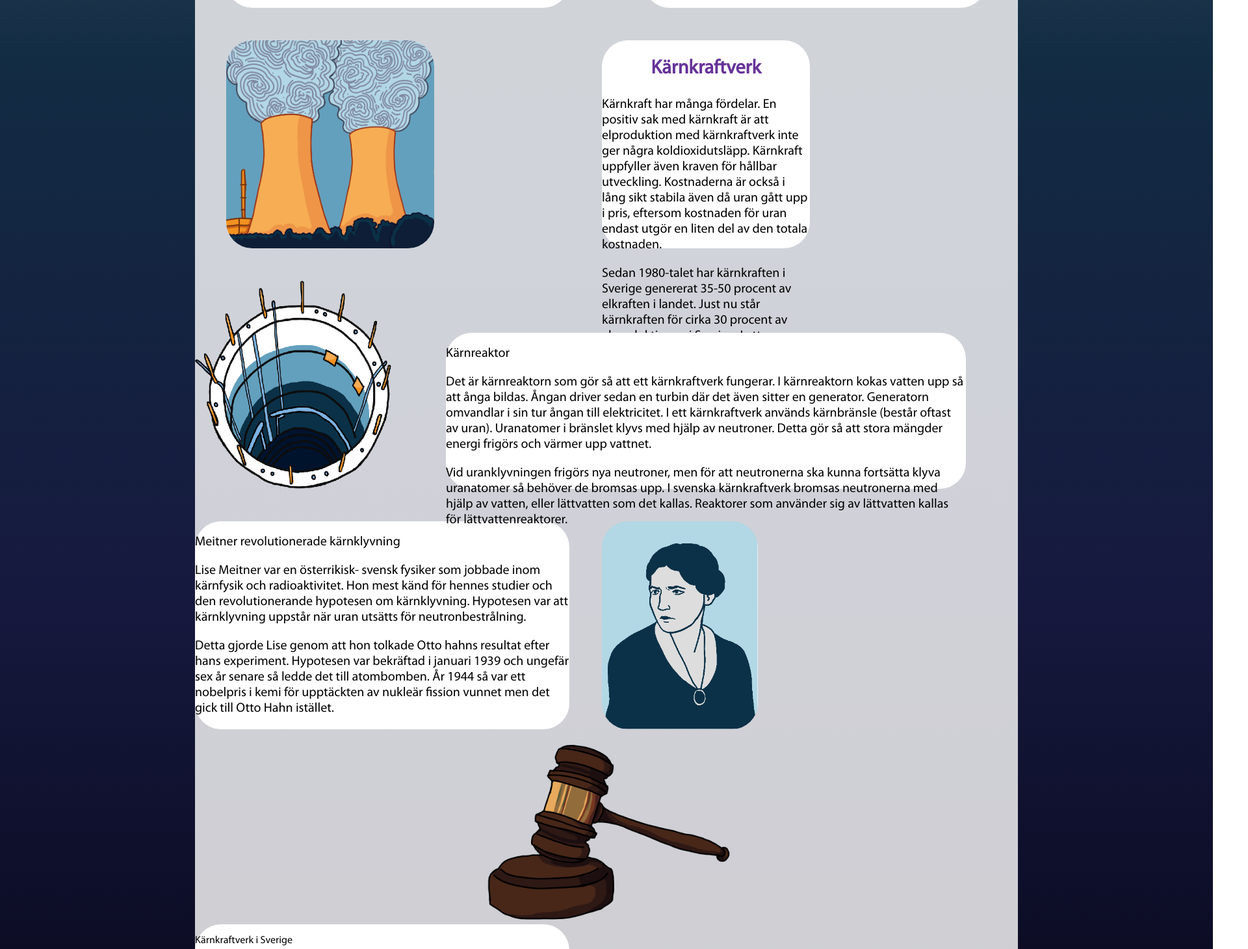
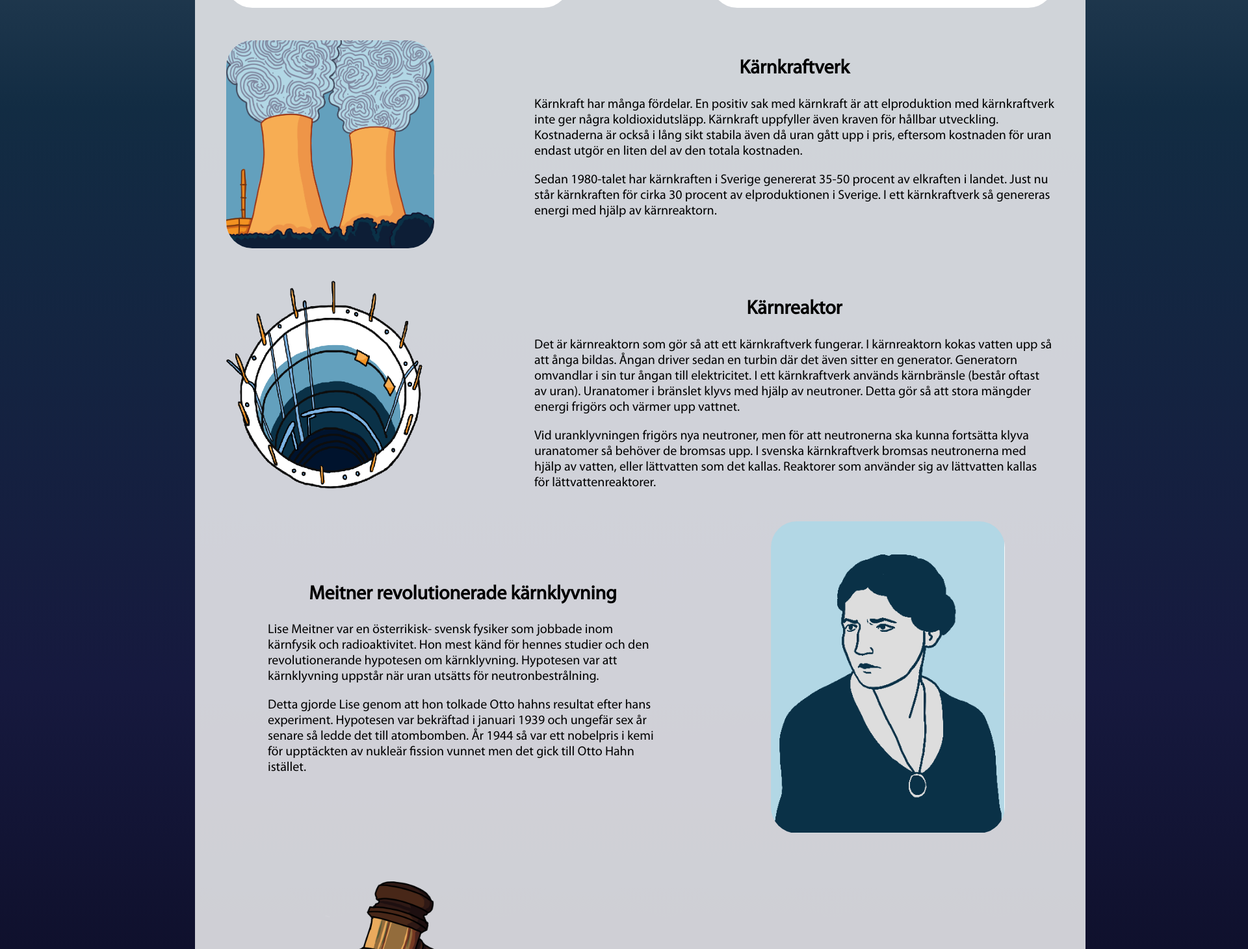
Before and after one commit to isaacBakall/Lumos-Fusion-Fission, a plain HTML site: page index.html in a window 1280 px wide. Shown: the part 1252-2712 px from the top of the page at 65% size, 1920 px wide, since content can reach past the window. Drawn offline with Linux system fonts and the light colour scheme.

Commit message:
almost done

```diff
--- a/index.html
+++ b/index.html
@@ -40,7 +40,7 @@
             </div>
 
             <div class="liseText rounded">
-                <p> Meitner revolutionerade kärnklyvning</p>
+                <h1 class="rubrikText"> Meitner revolutionerade kärnklyvning</h1>
                 <p>
 
                     Lise Meitner var en österrikisk- svensk fysiker som jobbade inom kärnfysik och radioaktivitet. Hon mest känd för hennes studier och den revolutionerande hypotesen om kärnklyvning.  Hypotesen var att kärnklyvning uppstår när uran utsätts för neutronbestrålning.
@@ -67,7 +67,7 @@
             </div>
 
             <div class="kärnreaktorText rounded">
-                <p> Kärnreaktor</p>
+                <h1 class="rubrikText"> Kärnreaktor</h1>
                 <p>
                     Det är kärnreaktorn som gör så att ett kärnkraftverk fungerar. I kärnreaktorn kokas vatten upp så att ånga bildas. Ångan driver sedan en turbin där det även sitter en generator. Generatorn omvandlar i sin tur ångan till elektricitet. I ett kärnkraftverk används kärnbränsle (består oftast av uran). Uranatomer i bränslet klyvs med hjälp av neutroner. Detta gör så att stora mängder energi frigörs och värmer upp vattnet.
                 </p>
@@ -84,22 +84,21 @@
                 </p>
             </div>
 
-
+            <div class="sverigeBild rounded">
+            </div>
 
        </section>
 
 
        <section class="content2">
             <div class="sverigeText rounded">
-                <p>Kärnkraftverk i Sverige</p>
+                <h1 class="rubrikText">Kärnkraftverk i Sverige</h1>
                 <p>
                     Sverige finns det just nu 6 aktiva kärnkraftverk. Antalet aktiva kärnreaktorer har minskat då Socialdemokraterna, Vänsterpartiet och Centerpartiet gjorde beslutet att stänga ner 2 kärnreaktorer i Barsebäck år 1999 och 2005. I 2015 och 2017 lades även 2 kärnreaktorer i Oskarshamn ner. Slutligen så stängdes de 2 senaste kärnreaktorerna av vilket var i Ringhals vid slutet av 2019 och slutet av 2020. De kärnreaktorer som finns kvar är fördelade på tre olika kärnkraftverk i Sverige. Dessa kärnkraftverk ligger i Forsmark, Oskarshamn och Ringhals.
                 </p>
                 <p>
                     Sverige är det Strålsäkerhetsmyndigheten som har expertkompetens inom kärnkraftssäkerhet och strålskydd. De ställer säkerhetskrav och håller koll på att de som driver eller avvecklar en anläggning med kärnkraft tar ansvar och uppfyller alla gällande krav som finns.
                 </p>
-            </div>
-            <div class="sverigeBild rounded">
             </div>
        </section>
 
--- a/stylesheet.css
+++ b/stylesheet.css
@@ -54,8 +54,8 @@ body{
 }
 
 .rubrikText {
-    color: rebeccapurple;
     text-align: center;
+    font-size: 30px;
 }
 
 .rightsidebar{
@@ -95,7 +95,8 @@ body{
     "text2  text3"
     "image2 text4"
     "image3 text5"
-    "text6 image4"
+    "text6  image4"
+    "image5 image6"
     ;
 }
 
@@ -107,7 +108,7 @@ body{
     font-family: Myriad;
 
     grid-template-areas:
-    "image5"
+
     "text7";
 }
 
@@ -173,33 +174,31 @@ body{
 
 .kärnkraftverkText {
     grid-area: text4;
-    background-color: rgb(255, 255, 255);
-    width: 20rem;
-    height: 20rem;
-    place-self: right;
-    margin-right: 3rem;
+    width: 50rem;
+    height: 10rem;
+    place-self: center top;
+    margin-left: -15rem;
+    margin-right: 3rem
 
 }
 
 .kärnreaktorBild {
     grid-area: image3;
     content: url("/img/hole.png");
+    width: 20rem;
     height: 20rem;
-    width: 20rem;
-    place-self: center top right;
+    place-self: left;
+    margin-left: 3rem;
 
 }
 
 .kärnreaktorText {
     grid-area: text5;
-    background-color: rgb(255, 255, 255);
     width: 50rem;
-    height: 15rem;
-    place-self: top right;
+    height: 10rem;
+    place-self: center top;
     margin-left: -15rem;
-    margin-right: 5rem;
-    margin-top: 5rem;
-    z-index: 1;
+    margin-right: 3rem
 
 
 }
@@ -207,19 +206,18 @@ body{
 /* --------------------------- */
 .liseText {
     grid-area: text6;
-    background-color: rgb(255, 255, 255);
-    width: 36rem;
-    height: 20rem;
-    place-self: top right;
+
+    width: 30em;
+    place-self: center;
+    margin-left: 7rem;
 
 }
 
 .liseBild {
     grid-area: image4;
     content: url("/img/Lisa.png");
-    height: 20rem;
-    width: auto;
-    place-self: center top right;
+    height: 30rem;
+    place-self: center;
 
 }
 
@@ -227,7 +225,6 @@ body{
     grid-area: image5;
     content: url("/img/hammer.png");
     width: 25rem;
-    height: auto;
     place-self: center;
 
 
@@ -235,10 +232,10 @@ body{
 
 .sverigeText {
     grid-area: text7;
-    background-color: rgb(255, 255, 255);
     width: 36rem;
     height: 20rem;
-    place-self: top right;
+    place-self: center;
+    font-size: 20px;
 
 
 }
```
